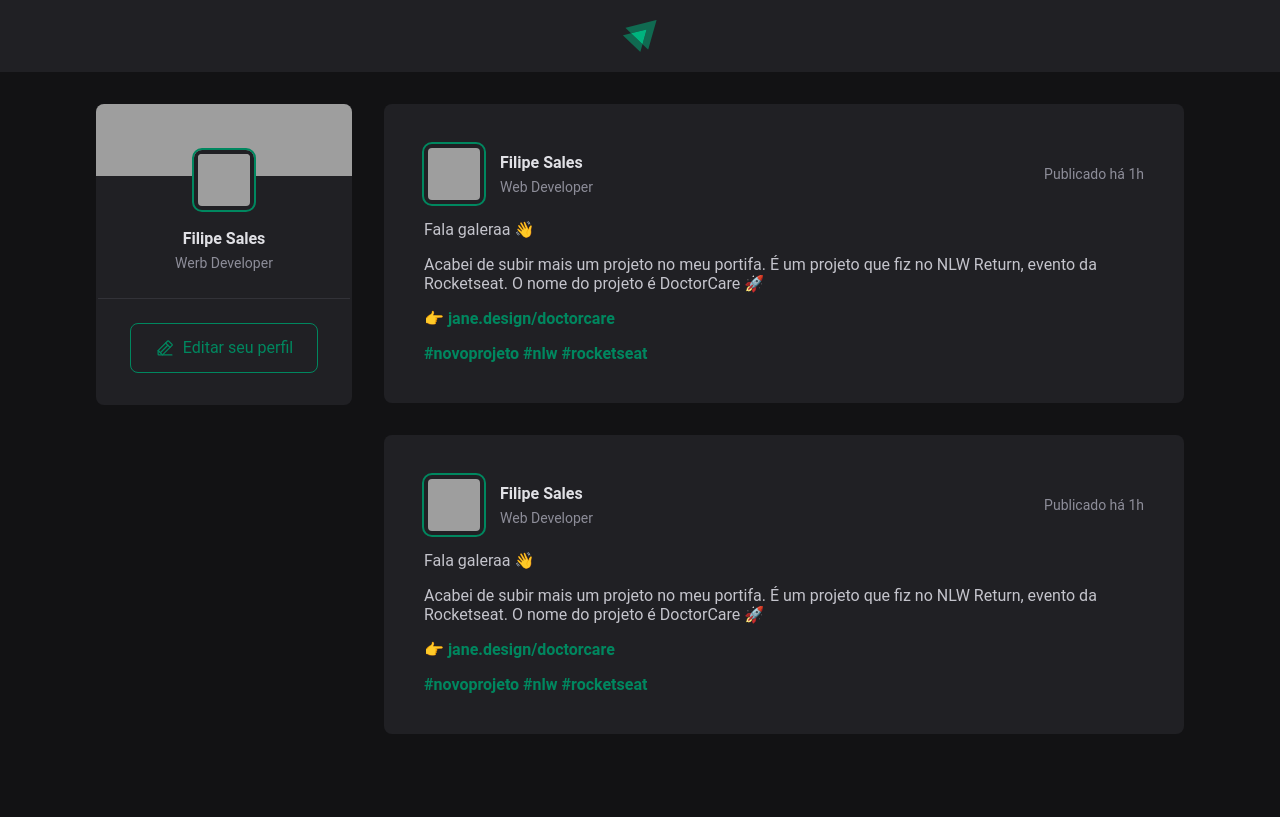
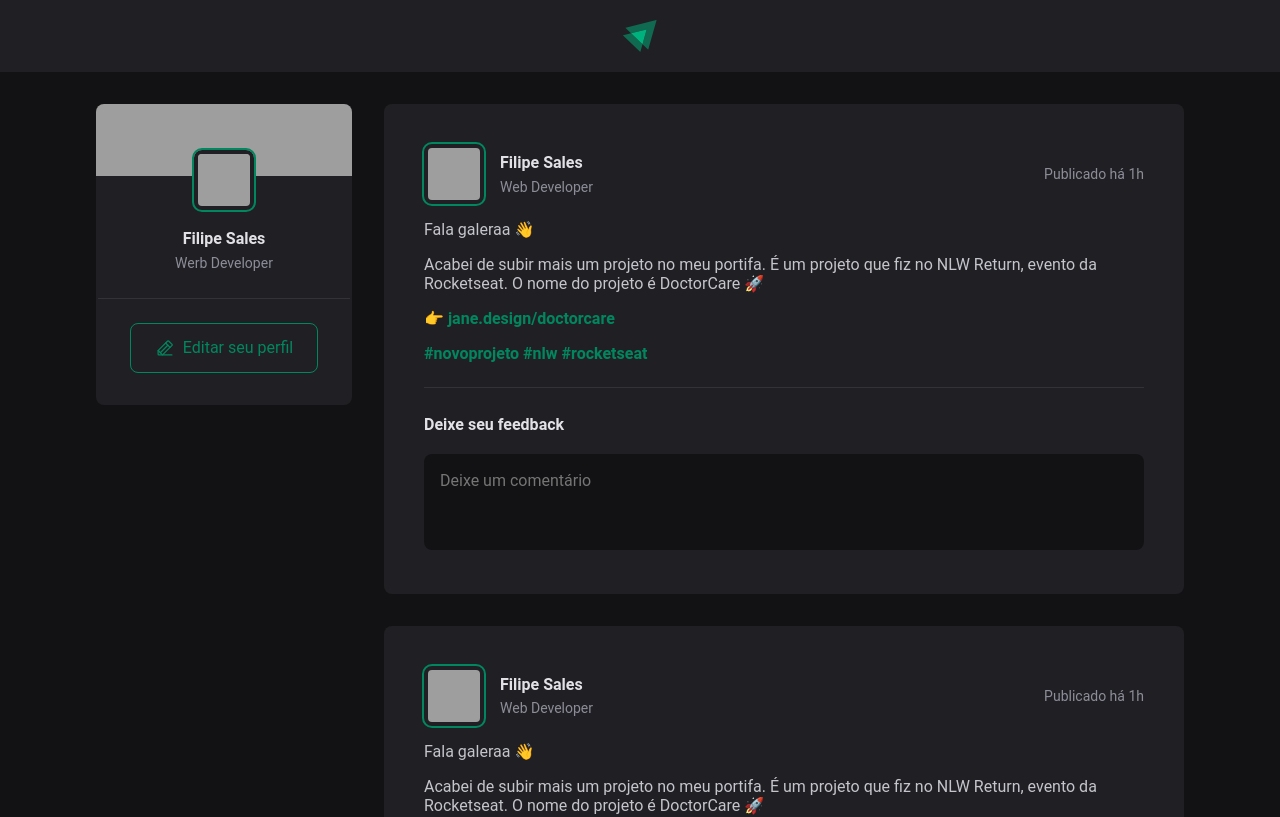
Before and after one commit to filipesalesaraujo/ignite-feed, a React app: page / in a window 1280 px wide. Shown: the top 817 px of the page. Built offline with nearby package versions, Linux system fonts and the light colour scheme; grey boxes are pictures that could not be loaded; the HTML template or start-up script is replaced by a standard one.

Commit message:
Formulário de comentários

```diff
--- a/src/components/Post/index.module.css
+++ b/src/components/Post/index.module.css
@@ -45,7 +45,7 @@
   gap: 1rem;
 }
 
-.avatar{
+.avatar {
   width: calc(3rem + 12px);
   height: calc(3rem + 12px);
   border-radius: 8px;
@@ -68,3 +68,54 @@
   color: var(--gray-400);
   line-height: 1.6;
 }
+
+.commentForm {
+  width: 100%;
+  margin-top: 1.5rem;
+  padding-top: 1.5rem;
+  border-top: 1px solid var(--gray-600);
+}
+
+.commentForm:focus-within .footer {
+  visibility: visible;
+  max-height: none;
+}
+
+.commentFormTitle {
+  line-height: 1.6;
+  color: var(--gray-100);
+}
+
+.commentFormTextArea {
+  width: 100%;
+  background-color: var(--gray-900);
+  border: 0;
+  resize: none;
+  height: 6rem;
+  padding: 1rem;
+  border-radius: 8px;
+  color: var(--gray-100);
+  line-height: 1.4;
+  margin-top: 1rem;
+}
+
+.commentFormButton {
+  padding: 1rem 1.5rem;
+  margin-top: 1rem;
+  border-radius: 8px;
+  border: 0;
+  background: var(--green-500);
+  color: var(--white);
+  font-weight: bold;
+  cursor: pointer;
+  transition: background-color 0.1s ease-in-out;
+}
+
+.commentFormButton:hover {
+  background: var(--green-300);
+}
+
+.footer {
+  visibility: hidden;
+  max-height: 0;
+}
--- a/src/components/Post/index.tsx
+++ b/src/components/Post/index.tsx
@@ -15,28 +15,40 @@
             <span className={styles.office}>Web Developer</span>
           </div>
         </div>
-        <time className={styles.time} title="11 de Maio às 08h13" dateTime="2022-05-11 08:13:30">
+        <time
+          className={styles.time}
+          title="11 de Maio às 08h13"
+          dateTime="2022-05-11 08:13:30"
+        >
           Publicado há 1h
         </time>
       </header>
       <div className={styles.content}>
         <p>Fala galeraa 👋</p>
-
         <p>
           Acabei de subir mais um projeto no meu portifa. É um projeto que fiz
           no NLW Return, evento da Rocketseat. O nome do projeto é DoctorCare 🚀
         </p>
-
         <p>
-          👉{" "}<a href="">jane.design/doctorcare</a>
+          👉 <a href="">jane.design/doctorcare</a>
         </p>
-
         <p>
-          <a href="">#novoprojeto</a>{" "}
-          <a href="">#nlw</a>{" "}
+          <a href="">#novoprojeto</a> <a href="">#nlw</a>{" "}
           <a href="">#rocketseat</a>
         </p>
       </div>
+      <form className={styles.commentForm}>
+        <strong className={styles.commentFormTitle}>Deixe seu feedback</strong>
+        <textarea
+          className={styles.commentFormTextArea}
+          placeholder="Deixe um comentário"
+        />
+        <footer   className={styles.footer}>
+          <button className={styles.commentFormButton} type="submit">
+            Publicar
+          </button>
+        </footer>
+      </form>
     </article>
   );
 }
--- a/src/styles/global.css
+++ b/src/styles/global.css
@@ -10,6 +10,11 @@
 
   --green-300: #00b37e;
   --green-500: #00875f;
+}
+
+:focus {
+  outline: transparent;
+  box-shadow: 0 0 0 2px var(--green-500);
 }
 
 * {
```
